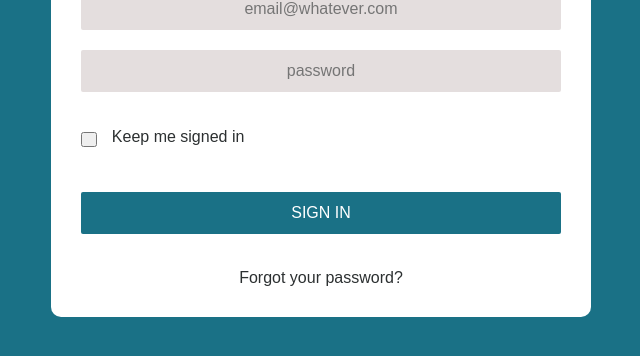
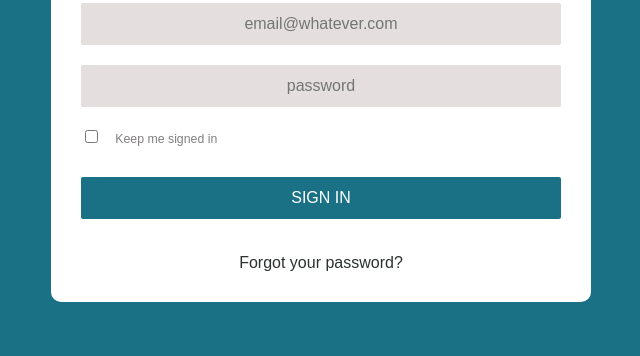
Before and after one commit to tenguterror/sign-in, a plain HTML site: page index.html in a window 1280 px wide. Shown: the part 302-658 px from the top of the page, without its empty margins (319-959 px from the left). Drawn offline with Linux system fonts and the light colour scheme; a web font is replaced by a local one.

Commit message:
Removed button and added checkbox

```diff
--- a/index.html
+++ b/index.html
@@ -29,8 +29,8 @@
         />
       </div>
       <div class="remember-me">
-        <button></button>
-        <p>Keep me signed in</p>
+        <input type="checkbox" name="keep" id="keep">
+        <label for="keep">Keep me signed in</label>
       </div>
       <div class="submit-button">
         <input type="submit" value="SIGN IN" />
--- a/style.css
+++ b/style.css
@@ -29,7 +29,9 @@ body {
   padding-right: 10px;
 }
 
-input {
+.password input,
+.email-text input,
+.submit-button input {
   line-height: 40px;
   margin-bottom: 20px;
   width: 100%;
@@ -50,31 +52,28 @@ label {
   background-color: rgb(26, 113, 134);
   color: white;
   border-radius: 2px;
+  transition: background-color 100ms ease-in-out;
 }
 
 .submit-button input:hover {
-  background-color: rgb(11, 66, 78)
+  background-color: rgb(11, 66, 78);
+}
+
+.submit-button input:active {
+  background-color: rgb(25, 185, 11);
 }
 
 .remember-me {
-  display: flex;
-  align-items: flex-start;
   width: 100%;
+  height: 100%;
   margin: 0;
 }
 
-.remember-me button {
-  height: 15px;
-  width: 15px;
-  margin-top: 20px;
-}
-
-.remember-me p {
-  margin-left: 15px;
-}
-
-.remember-me p {
-  color: rgb(44, 48, 49);
+.remember-me label {
+  background-color: #fff;
+  color: rgb(128, 126, 126);
+  margin-left: 10px;
+  font-size: .77rem;
 }
 
 .forgot-password {
@@ -88,5 +87,9 @@ label {
 }
 
 .forgot-password a:hover {
-  color: rgb(69, 83, 87);
+  color: rgb(15, 90, 59);
 }
+
+.forgot-password a:active {
+  color: rgb(25, 185, 11);
+}
```
